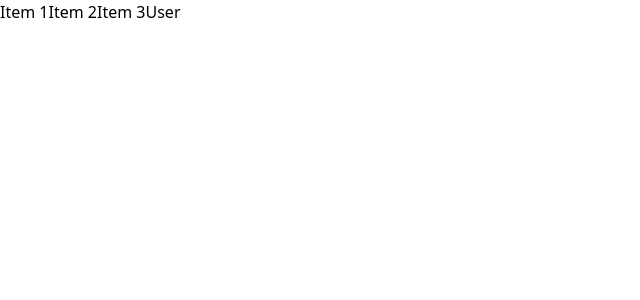
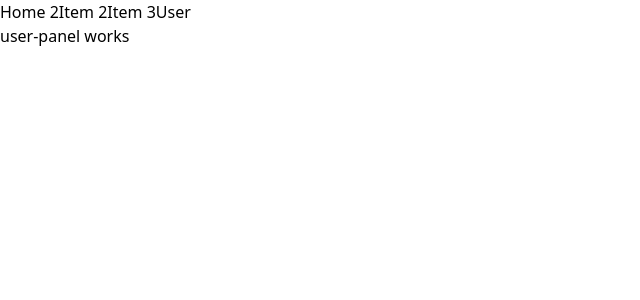
Before and after one commit to rafikos97/typer, an Angular app in the folder web/: page /user-panel in a window 1280 px wide. Before the commit this address led to /home. Shown: the top 300 px of the page, without its empty margins (0-640 px from the left). Built offline with nearby package versions, Linux system fonts and the light colour scheme.

Commit message:
Add basic routing with lazy loading routes

```diff
--- a/web/src/app/app.component.html
+++ b/web/src/app/app.component.html
@@ -1,8 +1,13 @@
-<nav>
+<header><nav>
     <ul class="flex">
-        <li>Item 1</li>
-        <li>Item 2</li>
-        <li>Item 3</li>
-        <li class="float-right">User</li>
+        <li><a [routerLink]="['/home']" [routerLinkActive]="routerActiveClassName">Home 2</a></li>
+        <li><a [routerLink]="['/home']" [routerLinkActive]="routerActiveClassName">Item 2</a></li>
+        <li><a [routerLink]="['/home']" [routerLinkActive]="routerActiveClassName">Item 3</a></li>
+        <li><a [routerLink]="['/user-panel']" [routerLinkActive]="routerActiveClassName">User</a></li>
     </ul>
 </nav>
+</header>
+<main>
+<router-outlet>
+</router-outlet>
+</main>
--- a/web/src/app/app.component.ts
+++ b/web/src/app/app.component.ts
@@ -1,11 +1,17 @@
 import { Component } from '@angular/core';
+import { RouterLink, RouterLinkActive, RouterOutlet } from '@angular/router';
 
 @Component({
     selector: 'app-root',
     templateUrl: './app.component.html',
     styleUrls: ['./app.component.scss'],
     standalone: true,
+    imports: [RouterLink, RouterLinkActive, RouterOutlet]
 })
 export class AppComponent {
     title = 'Typer';
+
+    get routerActiveClassName(): string {
+        return 'typer-link-active';
+    }
 }
--- a/web/src/app/app.routes.ts
+++ b/web/src/app/app.routes.ts
@@ -1,16 +1,13 @@
-// app.routes.ts
-
 import { Routes } from '@angular/router';
-import { AppComponent } from './app.component';
 
 export const APP_ROUTES: Routes = [
     {
-        path: 'home',
-        component: AppComponent,
+        path: 'user-panel',
+        loadChildren: () => import('./modules/user-panel/user-panel.routes').then(routes => routes.USER_PANEL_ROUTES),
     },
     {
         path: '**',
         pathMatch: 'full',
-        redirectTo: 'home',
+        redirectTo: '',
     },
 ];
--- /dev/null
+++ b/web/src/app/modules/user-panel/user-panel.component.html
@@ -0,0 +1,3 @@
+<section>
+    user-panel works
+</section>
--- /dev/null
+++ b/web/src/app/modules/user-panel/user-panel.component.ts
@@ -0,0 +1,11 @@
+import { ChangeDetectionStrategy, Component } from '@angular/core';
+
+@Component({
+    templateUrl: './user-panel.component.html',
+    styleUrls: ['./user-panel.component.scss'],
+    changeDetection: ChangeDetectionStrategy.OnPush,
+    selector: 'app-user-panel',
+    standalone: true
+})
+export class UserPanelComponent {
+}
--- /dev/null
+++ b/web/src/app/modules/user-panel/user-panel.routes.ts
@@ -0,0 +1,15 @@
+import { Route } from "@angular/router";
+import { UserPanelComponent } from "./user-panel.component";
+
+export const USER_PANEL_ROUTES: Route[] = [
+    {
+        path: '',
+        component: UserPanelComponent,
+        pathMatch: 'full'
+    },
+    {
+        pathMatch: 'full',
+        redirectTo: '',
+        path: '**'
+    }
+]
```
Also changed, not shown: web/src/app/modules/user-panel/user-panel.component.scss (added), 1 other file (tests, documents, lock files or other folders).
